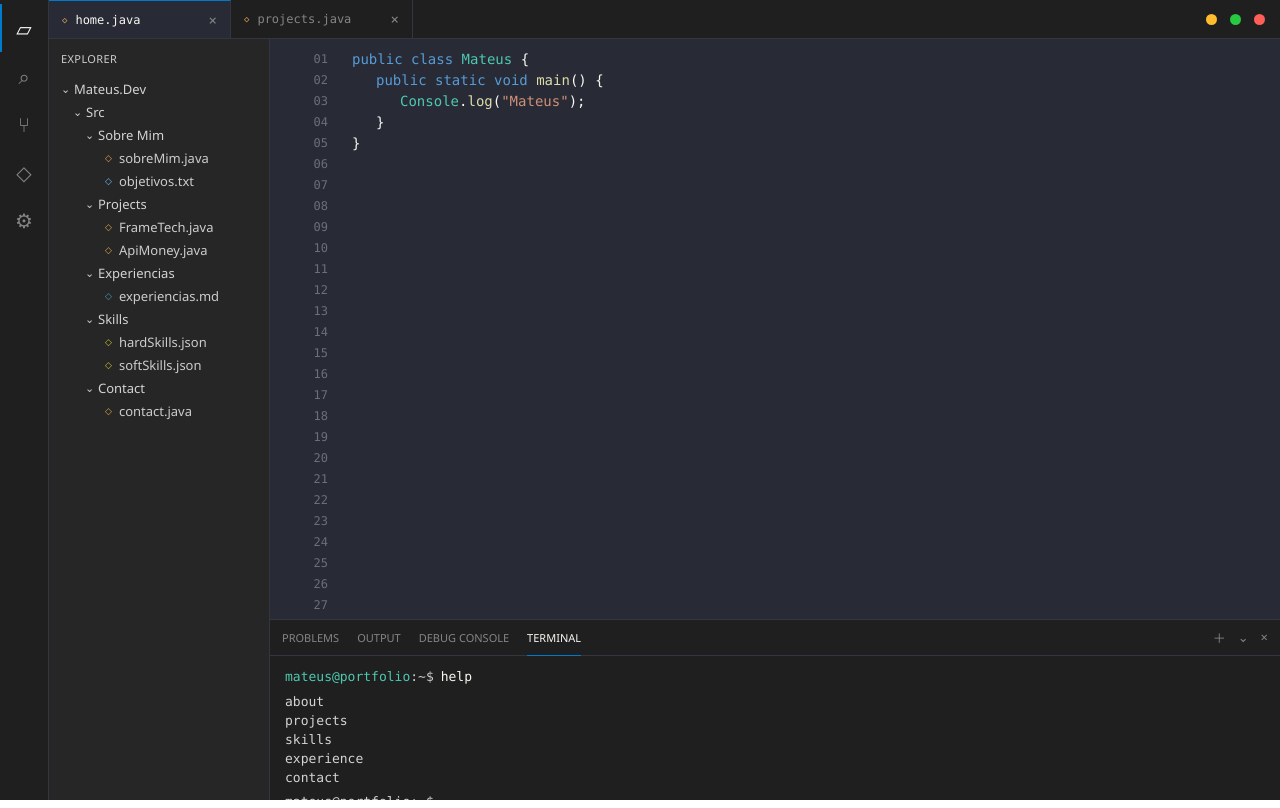
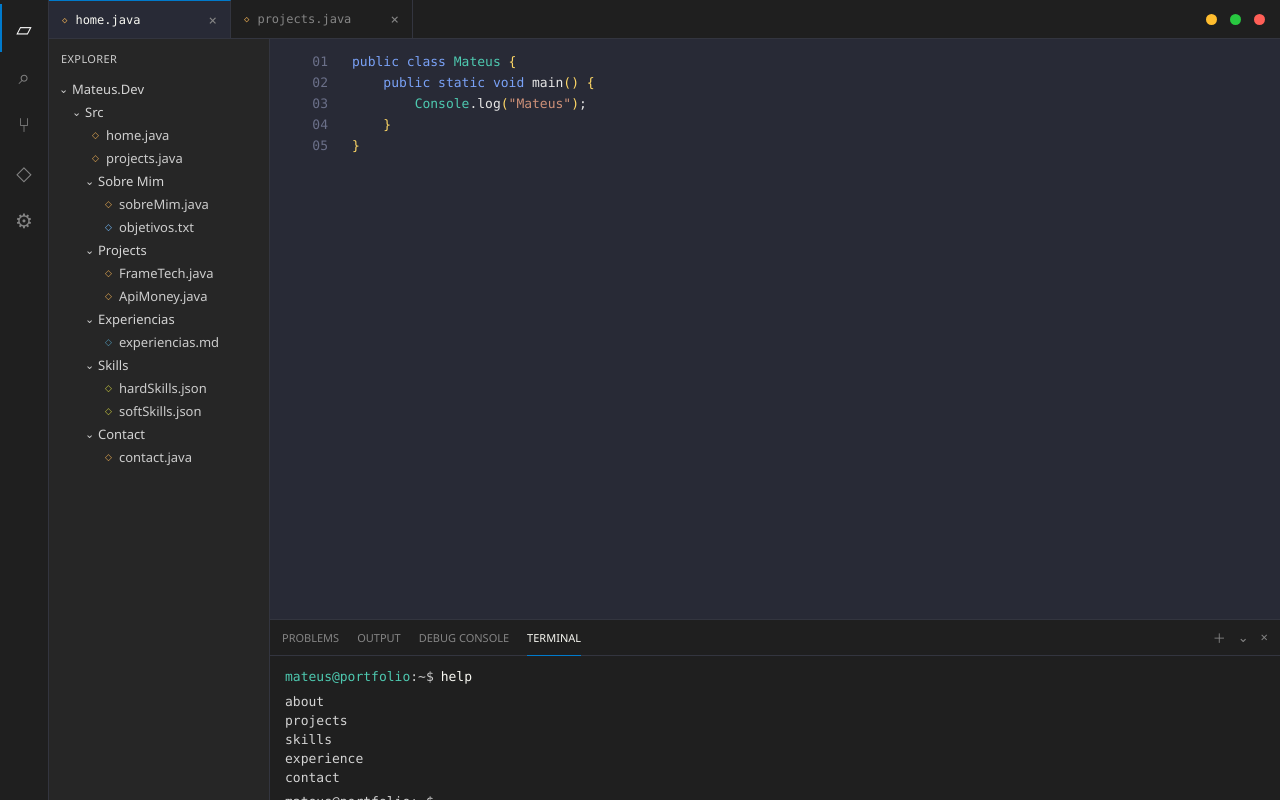
Before and after one commit to MateusRibasMarques/Portifolio2026, a React (Vite) app in the folder mateus.dev/: page / in a window 1280 px wide. Built offline with nearby package versions, Linux system fonts and the light colour scheme.

Commit message:
feat: Add abertura de pastas e arquivos

```diff
--- a/mateus.dev/src/Components/Editor/Editor.jsx
+++ b/mateus.dev/src/Components/Editor/Editor.jsx
@@ -1,84 +1,56 @@
+import { buscarConteudo } from "../Explorer/Explorer";
 import estilos from "./Editor.module.css";
 
-function Editor() {
-    const linhas = Array.from(
-        { length: 35 },
-        (_, indice) => String(indice + 1).padStart(2, "0")
-    );
+const expressao = /("[^"]*"|\b(?:public|class|static|void|private|return|new)\b|\b[A-Z][A-Za-z0-9]*\b|[{}()])/g;
+
+const palavras = ["public", "class", "static", "void", "private", "return", "new"];
+
+function classeDoTrecho(trecho) {
+    if (trecho.startsWith('"')) return estilos.texto;
+    if (palavras.includes(trecho)) return estilos.palavra;
+    if (/^[A-Z]/.test(trecho)) return estilos.classe;
+    return estilos.simbolo;
+}
+
+function colorir(linha) {
+    return linha.split(expressao).map((parte, indice) => {
+        if (indice % 2 === 0) {
+            return parte;
+        }
+
+        return (
+            <span key={indice} className={classeDoTrecho(parte)}>
+                {parte}
+            </span>
+        );
+    });
+}
+
+function Editor({ arquivo }) {
+    if (!arquivo) {
+        return (
+            <section className={estilos.editor}>
+                <div className={estilos.vazio}>Mateus.Dev</div>
+            </section>
+        );
+    }
+
+    const linhas = (buscarConteudo(arquivo) ?? "").split("\n");
+    const java = arquivo.endsWith(".java");
 
     return (
         <section className={estilos.editor}>
             <div className={estilos.codigo}>
-                <div className={estilos.numeros}>
-                    {linhas.map((linha) => (
-                        <div key={linha}>
-                            {linha}
-                        </div>
-                    ))}
-                </div>
-
-                <div className={estilos.conteudoCodigo}>
-                    <div>
-                        <span className={estilos.palavraChave}>
-                            public
-                        </span>{" "}
-                        <span className={estilos.palavraChave}>
-                            class
-                        </span>{" "}
-                        <span className={estilos.nomeClasse}>
-                            Mateus
-                        </span>{" "}
-                        {"{"}
-                    </div>
-
-                    <div className={estilos.recuo}>
-                        <span className={estilos.palavraChave}>
-                            public
-                        </span>{" "}
-                        <span className={estilos.palavraChave}>
-                            static
-                        </span>{" "}
-                        <span className={estilos.palavraChave}>
-                            void
-                        </span>{" "}
-                        <span className={estilos.nomeMetodo}>
-                            main
+                {linhas.map((linha, indice) => (
+                    <div key={indice} className={estilos.linha}>
+                        <span className={estilos.numero}>
+                            {String(indice + 1).padStart(2, "0")}
                         </span>
-                        <span>
-                            ()
-                        </span>{" "}
-                        {"{"}
-                    </div>
-
-                    <div className={estilos.recuoDuplo}>
-                        <span className={estilos.console}>
-                            Console
-                        </span>
-                        <span>
-                            .
-                        </span>
-                        <span className={estilos.metodo}>
-                            log
-                        </span>
-                        <span>
-                            (
-                        </span>
-                        <span className={estilos.texto}>
-                            "Mateus"
-                        </span>
-                        <span>
-                            );
+                        <span className={estilos.conteudo}>
+                            {java ? colorir(linha) : linha}
                         </span>
                     </div>
-
-                    <div className={estilos.recuo}>
-                        {"}"}
-                    </div>
-
-                    <div>
-                        {"}"}
-                    </div>
-                </div>
+                ))}
             </div>
         </section>
     );
--- a/mateus.dev/src/Components/Editor/Editor.module.css
+++ b/mateus.dev/src/Components/Editor/Editor.module.css
@@ -1,91 +1,70 @@
 .editor {
     flex: 1;
-
-    width: 100%;
-    height: 100%;
-
-    min-width: 0;
     min-height: 0;
 
     background: #282a36;
 
-    overflow: hidden;
+    overflow: auto;
+
+    font-family: "Consolas", "Courier New", monospace;
+    font-size: 13px;
 }
 
 .codigo {
-    width: 100%;
-    height: 100%;
-
-    display: flex;
-
-    padding-top: 10px;
-
-    overflow: hidden;
+    padding: 12px 0;
 }
 
-.numeros {
+.linha {
+    display: flex;
+    min-height: 21px;
+    line-height: 21px;
+}
+
+.numero {
     width: 58px;
     min-width: 58px;
 
-    padding-right: 14px;
-
-    color: #6e6e7a;
+    padding-right: 24px;
 
     text-align: right;
 
-    font-family: Consolas, "Courier New", monospace;
-
-    font-size: 12px;
-
-    line-height: 21px;
+    color: #6b7089;
 
     user-select: none;
 }
 
-.conteudoCodigo {
-    min-width: 0;
+.conteudo {
+    color: #e6e6e6;
 
-    padding-left: 10px;
-
-    color: #f8f8f2;
-
-    font-family: Consolas, "Courier New", monospace;
-
-    font-size: 14px;
-
-    line-height: 21px;
-
-    white-space: nowrap;
+    white-space: pre;
 }
 
-.recuo {
-    padding-left: 24px;
+.palavra {
+    color: #7aa2f7;
 }
 
-.recuoDuplo {
-    padding-left: 48px;
-}
-
-.palavraChave {
-    color: #569cd6;
-}
-
-.nomeClasse {
+.classe {
     color: #4ec9b0;
-}
-
-.nomeMetodo {
-    color: #dcdcaa;
-}
-
-.console {
-    color: #4ec9b0;
-}
-
-.metodo {
-    color: #dcdcaa;
 }
 
 .texto {
     color: #ce9178;
 }
+
+.simbolo {
+    color: #ffd866;
+}
+
+.vazio {
+    height: 100%;
+
+    display: flex;
+    align-items: center;
+    justify-content: center;
+
+    color: #3f4256;
+
+    font-size: 28px;
+
+    user-select: none;
+}
--- a/mateus.dev/src/Components/Explorer/Explorer.jsx
+++ b/mateus.dev/src/Components/Explorer/Explorer.jsx
@@ -10,41 +10,135 @@ const arvore = {
             tipo: "pasta",
             filhos: [
                 {
+                    nome: "home.java",
+                    tipo: "arquivo",
+                    icone: "java",
+                    conteudo: `public class Mateus {
+    public static void main() {
+        Console.log("Mateus");
+    }
+}`,
+                },
+                {
+                    nome: "projects.java",
+                    tipo: "arquivo",
+                    icone: "java",
+                    conteudo: `public class Projects {
+    public static void main() {
+        Console.log("FrameTech");
+        Console.log("ApiMoney");
+    }
+}`,
+                },
+                {
                     nome: "Sobre Mim",
                     tipo: "pasta",
                     filhos: [
-                        { nome: "sobreMim.java", tipo: "arquivo", icone: "java" },
-                        { nome: "objetivos.txt", tipo: "arquivo", icone: "texto" },
+                        {
+                            nome: "sobreMim.java",
+                            tipo: "arquivo",
+                            icone: "java",
+                            conteudo: `public class SobreMim {
+    private String nome = "Mateus";
+    private String funcao = "Desenvolvedor";
+
+    public String apresentar() {
+        return "Olá, eu sou " + nome;
+    }
+}`,
+                        },
+                        {
+                            nome: "objetivos.txt",
+                            tipo: "arquivo",
+                            icone: "texto",
+                            conteudo: `Objetivos
+
+- Crescer como desenvolvedor
+- Construir projetos que resolvem problemas reais
+- Aprender novas tecnologias todos os dias`,
+                        },
                     ],
                 },
                 {
                     nome: "Projects",
                     tipo: "pasta",
                     filhos: [
-                        { nome: "FrameTech.java", tipo: "arquivo", icone: "java" },
-                        { nome: "ApiMoney.java", tipo: "arquivo", icone: "java" },
+                        {
+                            nome: "FrameTech.java",
+                            tipo: "arquivo",
+                            icone: "java",
+                            conteudo: `public class FrameTech {
+    private String descricao = "Descreva o projeto aqui";
+    private String tecnologias = "React, Java";
+}`,
+                        },
+                        {
+                            nome: "ApiMoney.java",
+                            tipo: "arquivo",
+                            icone: "java",
+                            conteudo: `public class ApiMoney {
+    private String descricao = "Descreva o projeto aqui";
+    private String tecnologias = "Java, Spring";
+}`,
+                        },
                     ],
                 },
                 {
                     nome: "Experiencias",
                     tipo: "pasta",
                     filhos: [
-                        { nome: "experiencias.md", tipo: "arquivo", icone: "markdown" },
+                        {
+                            nome: "experiencias.md",
+                            tipo: "arquivo",
+                            icone: "markdown",
+                            conteudo: `# Experiencias
+
+## Empresa
+Cargo - 2024 até hoje
+
+- O que você fez
+- Resultados alcançados`,
+                        },
                     ],
                 },
                 {
                     nome: "Skills",
                     tipo: "pasta",
                     filhos: [
-                        { nome: "hardSkills.json", tipo: "arquivo", icone: "json" },
-                        { nome: "softSkills.json", tipo: "arquivo", icone: "json" },
+                        {
+                            nome: "hardSkills.json",
+                            tipo: "arquivo",
+                            icone: "json",
+                            conteudo: `{
+    "linguagens": ["Java", "JavaScript"],
+    "frontend": ["React", "CSS"],
+    "backend": ["Spring"]
+}`,
+                        },
+                        {
+                            nome: "softSkills.json",
+                            tipo: "arquivo",
+                            icone: "json",
+                            conteudo: `{
+    "skills": ["Comunicação", "Trabalho em equipe", "Proatividade"]
+}`,
+                        },
                     ],
                 },
                 {
                     nome: "Contact",
                     tipo: "pasta",
                     filhos: [
-                        { nome: "contact.java", tipo: "arquivo", icone: "java" },
+                        {
+                            nome: "contact.java",
+                            tipo: "arquivo",
+                            icone: "java",
+                            conteudo: `public class Contact {
+    private String email = "seuemail@email.com";
+    private String github = "github.com/seuusuario";
+    private String linkedin = "linkedin.com/in/seuusuario";
+}`,
+                        },
                     ],
                 },
             ],
@@ -59,14 +153,30 @@ const classesIcone = {
     json: estilos.iconeJson,
 };
 
-function Item({ item, nivel }) {
+export function buscarConteudo(nome, item = arvore) {
+    if (item.tipo === "arquivo") {
+        return item.nome === nome ? item.conteudo : null;
+    }
+
+    for (const filho of item.filhos) {
+        const encontrado = buscarConteudo(nome, filho);
+        if (encontrado !== null) {
+            return encontrado;
+        }
+    }
+
+    return null;
+}
+
+function Item({ item, nivel, ativo, aoAbrir }) {
     const [aberta, setAberta] = useState(true);
 
     if (item.tipo === "arquivo") {
         return (
             <div
-                className={estilos.arquivo}
-                style={{ paddingLeft: nivel * 12 + 20 }}
+                className={`${estilos.arquivo} ${item.nome === ativo ? estilos.selecionado : ""}`}
+                style={{ paddingLeft: nivel * 13 + 17 }}
+                onClick={() => aoAbrir(item.nome)}
             >
                 <span className={classesIcone[item.icone]}>◇</span>
                 <span>{item.nome}</span>
@@ -78,7 +188,7 @@ function Item({ item, nivel }) {
         <div>
             <div
                 className={estilos.pasta}
-                style={{ paddingLeft: nivel * 12 + 8 }}
+                style={{ paddingLeft: nivel * 13 + 6 }}
                 onClick={() => setAberta(!aberta)}
             >
                 <span className={`${estilos.seta} ${aberta ? "" : estilos.fechada}`}>
@@ -89,19 +199,25 @@ function Item({ item, nivel }) {
 
             {aberta &&
                 item.filhos.map((filho) => (
-                    <Item key={filho.nome} item={filho} nivel={nivel + 1} />
+                    <Item
+                        key={filho.nome}
+                        item={filho}
+                        nivel={nivel + 1}
+                        ativo={ativo}
+                        aoAbrir={aoAbrir}
+                    />
                 ))}
         </div>
     );
 }
 
-function Explorer() {
+function Explorer({ ativo, aoAbrir }) {
     return (
         <aside className={estilos.explorador}>
             <div className={estilos.titulo}>EXPLORER</div>
 
             <div className={estilos.projeto}>
-                <Item item={arvore} nivel={0} />
+                <Item item={arvore} nivel={0} ativo={ativo} aoAbrir={aoAbrir} />
             </div>
         </aside>
     );
```
Also changed, not shown: mateus.dev/src/Components/Header/Header.jsx (+15 -0 lines), mateus.dev/src/Components/Header/Header.module.css (+8 -0 lines).
